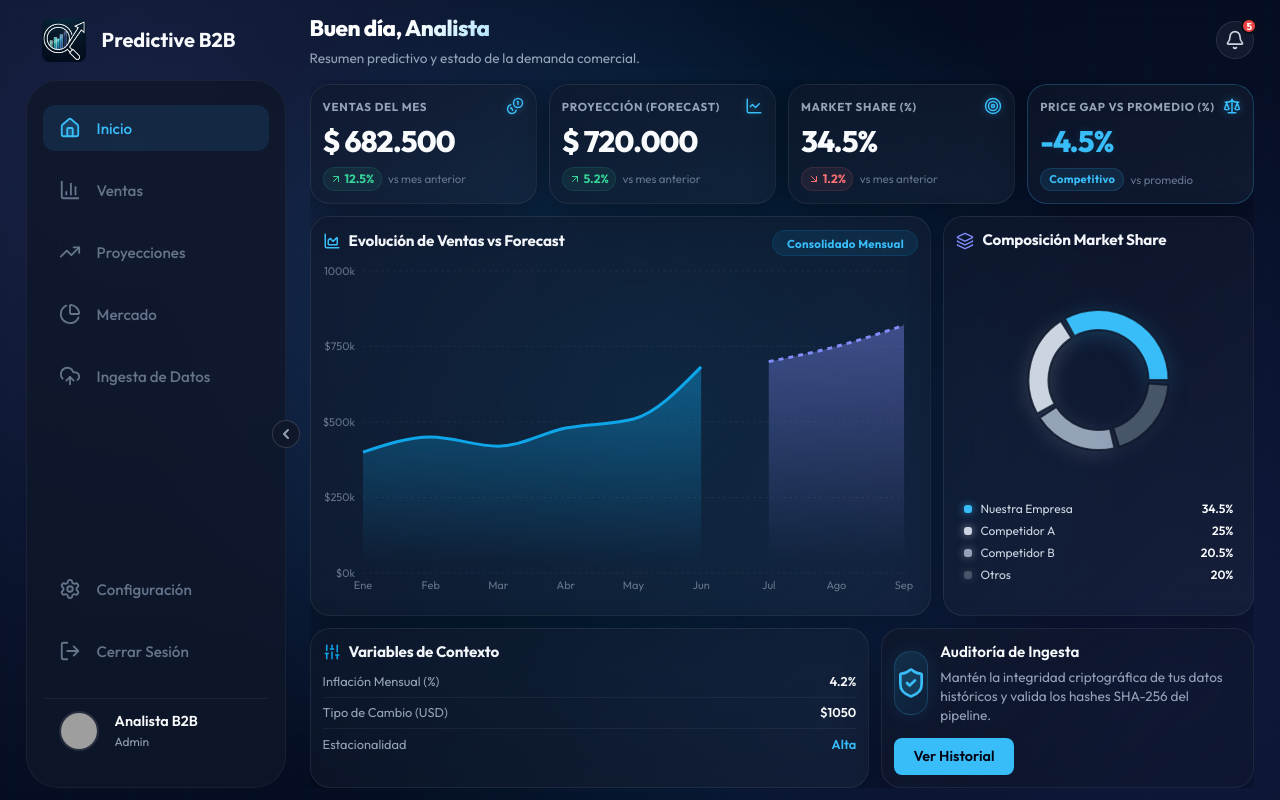
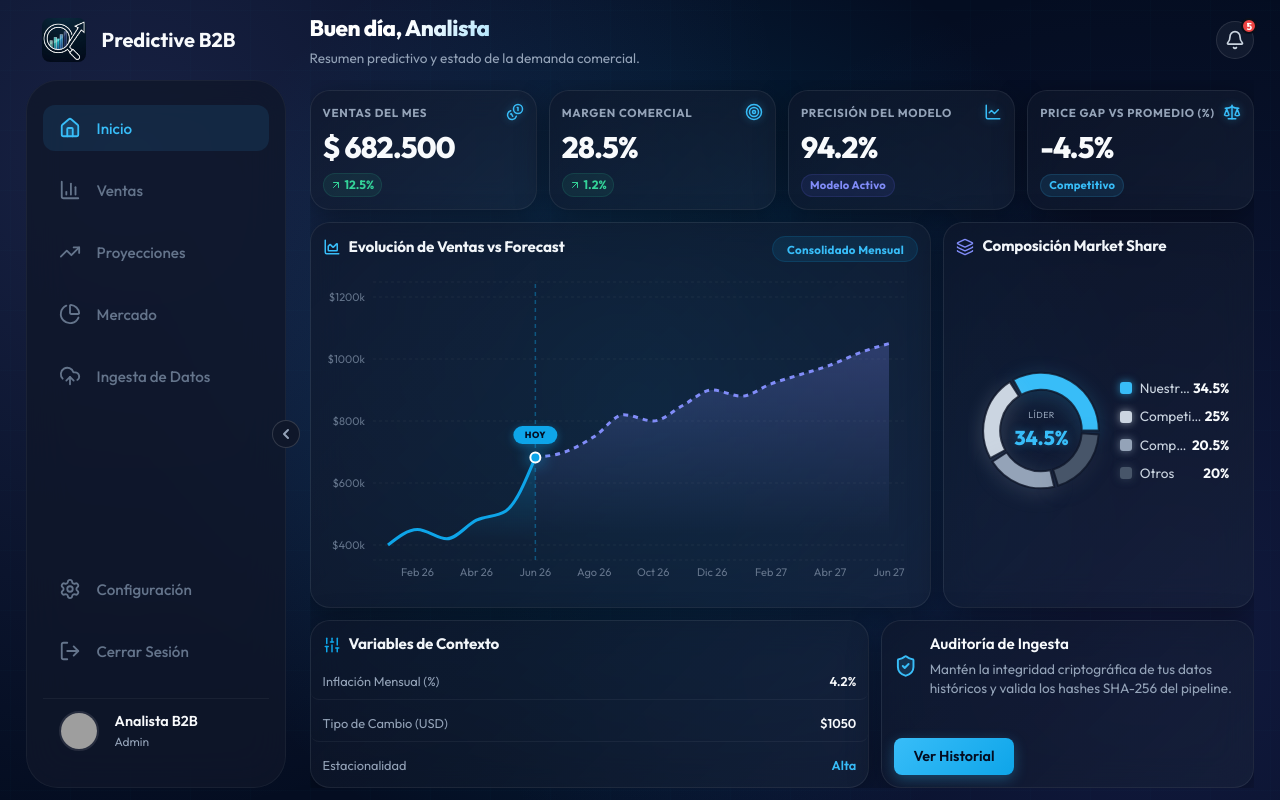
Before and after one commit to calde1104/tesis_front, a React (Vite) app: page /dashboard in a window 1280 px wide. Built offline with nearby package versions, Linux system fonts and the light colour scheme; grey boxes are pictures that could not be loaded.

Commit message:
Mejoras vista inicial parte 2

```diff
--- a/src/pages/Dashboard/Dashboard.css
+++ b/src/pages/Dashboard/Dashboard.css
@@ -317,7 +317,7 @@
   height: 100%;
   overflow-y: hidden;
   overflow-x: hidden;
-  padding-top: 4px;
+  padding-top: 10px;
 }
 
 .dashboard-grid::-webkit-scrollbar {
@@ -403,8 +403,8 @@
 
 .kpi-card:hover {
   transform: translateY(-4px);
-  border-color: rgba(56, 189, 248, 0.25);
-  box-shadow: 0 16px 40px 0 rgba(14, 165, 233, 0.08);
+  border-color: rgba(56, 189, 248, 0.45);
+  box-shadow: 0 12px 30px rgba(56, 189, 248, 0.18), 0 0 15px rgba(56, 189, 248, 0.1);
 }
 
 .kpi-header {
@@ -473,12 +473,13 @@
 }
 
 .highlight-card {
-  border-color: rgba(56, 189, 248, 0.25);
+  border-color: rgba(56, 189, 248, 0.35);
+  background: linear-gradient(135deg, rgba(15, 23, 42, 0.75) 0%, rgba(14, 165, 233, 0.08) 100%);
 }
 
 .highlight-card:hover {
-  border-color: rgba(56, 189, 248, 0.45);
-  box-shadow: 0 16px 40px 0 rgba(56, 189, 248, 0.08);
+  border-color: rgba(56, 189, 248, 0.65);
+  box-shadow: 0 12px 30px rgba(56, 189, 248, 0.22), 0 0 20px rgba(56, 189, 248, 0.15);
 }
 
 .highlight-card .kpi-value {
@@ -546,8 +547,8 @@
   display: grid;
   grid-template-columns: 1.2fr 0.8fr;
   gap: 0.75rem;
-  height: 20vh;
-  min-height: 120px;
+  height: auto;
+  min-height: 165px;
 }
 
 .context-list {
@@ -587,7 +588,6 @@
   display: flex;
   flex-direction: column;
   justify-content: space-between;
-  background: linear-gradient(135deg, rgba(15, 23, 42, 0.8), rgba(15, 23, 42, 0.4));
 }
 
 .security-content {
@@ -2167,3 +2167,40 @@
     grid-template-columns: 1fr;
   }
 }
+
+.context-item {
+  transition: all 0.3s cubic-bezier(0.4, 0, 0.2, 1);
+  padding: 0.5rem 0.75rem;
+  border-radius: 8px;
+  margin: 0 -0.75rem;
+}
+.context-item:hover {
+  background: rgba(255, 255, 255, 0.03);
+  padding-left: 1rem;
+  padding-right: 1rem;
+}
+
+.btn-primary {
+  background: linear-gradient(135deg, #38bdf8 0%, #0ea5e9 100%) !important;
+  color: #040d21 !important;
+  border: none !important;
+  box-shadow: 0 4px 14px rgba(56, 189, 248, 0.3) !important;
+  transition: all 0.3s cubic-bezier(0.4, 0, 0.2, 1) !important;
+}
+.btn-primary:hover:not(:disabled) {
+  transform: translateY(-2px) !important;
+  box-shadow: 0 6px 20px rgba(56, 189, 248, 0.5) !important;
+  background: linear-gradient(135deg, #0ea5e9 0%, #0284c7 100%) !important;
+}
+.btn-primary:active:not(:disabled) {
+  transform: translateY(1px) !important;
+}
+
+.clickable-card {
+  cursor: pointer !important;
+}
+.clickable-card:hover {
+  transform: translateY(-6px) !important;
+  border-color: rgba(14, 165, 233, 0.45) !important;
+  box-shadow: 0 16px 45px 0 rgba(14, 165, 233, 0.18) !important;
+}
--- a/src/pages/Dashboard/views/InicioView.jsx
+++ b/src/pages/Dashboard/views/InicioView.jsx
@@ -4,27 +4,36 @@ import {
 } from 'lucide-react';
 import {
   AreaChart, Area, XAxis, YAxis, CartesianGrid, Tooltip, ResponsiveContainer,
-  PieChart as RechartsPie, Pie, Cell
+  PieChart as RechartsPie, Pie, Cell, ReferenceLine, ReferenceDot
 } from 'recharts';
 
 const CustomTooltip = ({ active, payload, label }) => {
   if (active && payload && payload.length) {
+    const filteredPayload = payload.filter((pld) => {
+      if (pld.dataKey === 'forecast' && pld.payload.historical !== null && pld.payload.historical !== undefined) {
+        return false;
+      }
+      return true;
+    });
+
+    if (filteredPayload.length === 0) return null;
+
     return (
       <div className="custom-chart-tooltip" style={{
         background: 'rgba(11, 15, 25, 0.85)',
         backdropFilter: 'blur(16px)',
-        border: '1px solid rgba(255, 255, 255, 0.08)',
+        border: '1px solid rgba(14, 165, 233, 0.25)',
         padding: '0.75rem 1rem',
         borderRadius: '12px',
-        boxShadow: '0 10px 30px rgba(0, 0, 0, 0.5)',
+        boxShadow: '0 10px 30px rgba(0, 0, 0, 0.5), 0 0 15px rgba(14, 165, 233, 0.1)',
         textAlign: 'left'
       }}>
         <p style={{ margin: 0, fontWeight: '700', fontSize: '0.75rem', color: '#64748b', marginBottom: '0.4rem', textTransform: 'uppercase', letterSpacing: '0.05em' }}>{label}</p>
-        {payload.map((pld) => (
+        {filteredPayload.map((pld) => (
           <div key={pld.name} style={{ display: 'flex', alignItems: 'center', gap: '0.5rem', fontSize: '0.8rem', marginTop: '0.25rem' }}>
             <span style={{ display: 'inline-block', width: '8px', height: '8px', borderRadius: '50%', background: pld.color }}></span>
-            <span style={{ color: '#94a3b8' }}>{pld.name}:</span>
-            <span style={{ fontWeight: '700', color: '#f8fafc' }}>
+            <span style={{ color: '#cbd5e1', fontWeight: '500' }}>{pld.name}:</span>
+            <span style={{ fontWeight: '700', color: '#f8fafc', marginLeft: 'auto' }}>
               {typeof pld.value === 'number' ? `$${pld.value.toLocaleString('es-AR')}` : pld.value}
             </span>
           </div>
@@ -42,16 +51,16 @@ const CustomPieTooltip = ({ active, payload }) => {
       <div className="custom-chart-tooltip" style={{
         background: 'rgba(11, 15, 25, 0.85)',
         backdropFilter: 'blur(16px)',
-        border: '1px solid rgba(255, 255, 255, 0.08)',
+        border: `1px solid ${data.payload.fill || 'rgba(255, 255, 255, 0.15)'}`,
         padding: '0.6rem 0.85rem',
         borderRadius: '12px',
-        boxShadow: '0 10px 30px rgba(0, 0, 0, 0.5)',
+        boxShadow: `0 10px 30px rgba(0, 0, 0, 0.5), 0 0 15px ${data.payload.fill}22`,
         fontSize: '0.8rem',
         textAlign: 'left'
       }}>
         <div style={{ display: 'flex', alignItems: 'center', gap: '0.5rem' }}>
           <span style={{ display: 'inline-block', width: '8px', height: '8px', borderRadius: '50%', background: data.payload.fill }}></span>
-          <span style={{ color: '#94a3b8' }}>{data.name}:</span>
+          <span style={{ color: '#cbd5e1', fontWeight: '500' }}>{data.name}:</span>
           <span style={{ fontWeight: '700', color: '#f8fafc' }}>{data.value}%</span>
         </div>
       </div>
@@ -60,13 +69,103 @@ const CustomPieTooltip = ({ active, payload }) => {
   return null;
 };
 
+const CustomTooltipCursor = (props) => {
+  let x = props.x;
+  let y = props.y;
+  let height = props.height || 0;
+
+  if (x === undefined && props.points && props.points.length > 0) {
+    x = props.points[0].x;
+  }
+  if (y === undefined && props.points && props.points.length > 0) {
+    y = props.points[0].y;
+  }
+  if (height === 0 && props.points && props.points.length > 1) {
+    height = props.points[1].y - props.points[0].y;
+  }
+
+  if (x === undefined) x = props.x1;
+  if (y === undefined) y = props.y1;
+  if (height === 0 && props.y2 !== undefined && props.y1 !== undefined) {
+    height = props.y2 - props.y1;
+  }
+
+  if (x === undefined || y === undefined) return null;
+
+  return (
+    <line
+      x1={x}
+      y1={y + 25}
+      x2={x}
+      y2={y + height}
+      stroke="rgba(255, 255, 255, 0.15)"
+      strokeWidth={1}
+    />
+  );
+};
+
+const CustomReferenceLabel = (props) => {
+  const xVal = props.x !== undefined && typeof props.x === 'number' ? props.x : (props.viewBox ? props.viewBox.x : 0);
+  const yVal = props.y !== undefined && typeof props.y === 'number' ? props.y : (props.viewBox ? props.viewBox.y : 0);
+
+  if (!xVal) return null;
+
+  return (
+    <g>
+      <rect
+        x={xVal - 22}
+        y={yVal + 5}
+        width={44}
+        height={18}
+        rx={9}
+        fill="#0ea5e9"
+        style={{ filter: 'drop-shadow(0px 2px 4px rgba(14, 165, 233, 0.4))' }}
+      />
+      <text
+        x={xVal}
+        y={yVal + 17}
+        fill="#040d21"
+        fontSize="9"
+        fontWeight="800"
+        textAnchor="middle"
+        letterSpacing="0.05em"
+      >
+        HOY
+      </text>
+    </g>
+  );
+};
+
 const InicioView = ({ kpis, salesData, marketShare, contextVars, formatCurrency, setActiveTab }) => {
   if (!kpis || !contextVars) return null;
+
+  const processedSalesData = salesData.map((item, idx) => {
+    const isTransitionPoint = item.historical !== null &&
+                              (item.forecast === null || item.forecast === undefined) &&
+                              idx < salesData.length - 1 &&
+                              salesData[idx + 1].forecast !== null;
+    if (isTransitionPoint) {
+      return {
+        ...item,
+        forecast: item.historical
+      };
+    }
+    return item;
+  });
+
+  const transitionPoint = salesData.find((item, idx) =>
+    item.historical !== null &&
+    (item.forecast === null || item.forecast === undefined) &&
+    idx < salesData.length - 1 &&
+    salesData[idx + 1].forecast !== null
+  );
+  const transitionMonth = transitionPoint ? transitionPoint.month : 'Jun 26';
+  const transitionValue = transitionPoint ? transitionPoint.historical : 682500;
 
   return (
     <>
       <div className="kpi-cards">
-        <div className="card kpi-card">
+        <div className="card kpi-card clickable-card" onClick={() => setActiveTab('sales')}>
           <div className="kpi-header">
             <span className="kpi-label">{kpis.sales.label}</span>
             <Coins size={18} className="kpi-icon" />
@@ -79,45 +178,41 @@ const InicioView = ({ kpis, salesData, marketShare, contextVars, formatCurrency,
               {kpis.sales.trend >= 0 ? <ArrowUpRight size={12}/> : <ArrowDownRight size={12}/>}
               <span>{Math.abs(kpis.sales.trend)}%</span>
             </div>
-            <span>vs mes anterior</span>
           </div>
         </div>
 
-        <div className="card kpi-card">
+        <div className="card kpi-card clickable-card" onClick={() => setActiveTab('sales')}>
           <div className="kpi-header">
-            <span className="kpi-label">{kpis.projections.label}</span>
+            <span className="kpi-label">{kpis.margin.label}</span>
+            <Target size={18} className="kpi-icon" />
+          </div>
+          <div className="kpi-value">
+            {kpis.margin.value}%
+          </div>
+          <div className="kpi-footer">
+            <div className={`kpi-trend ${kpis.margin.trend >= 0 ? 'positive' : 'negative'}`}>
+              {kpis.margin.trend >= 0 ? <ArrowUpRight size={12}/> : <ArrowDownRight size={12}/>}
+              <span>{Math.abs(kpis.margin.trend)}%</span>
+            </div>
+          </div>
+        </div>
+
+        <div className="card kpi-card clickable-card" onClick={() => setActiveTab('settings')}>
+          <div className="kpi-header">
+            <span className="kpi-label">{kpis.accuracy.label}</span>
             <LineChart size={18} className="kpi-icon" />
           </div>
           <div className="kpi-value">
-            {formatCurrency(kpis.projections.value)}
+            {kpis.accuracy.value}%
           </div>
           <div className="kpi-footer">
-            <div className={`kpi-trend ${kpis.projections.trend >= 0 ? 'positive' : 'negative'}`}>
-              {kpis.projections.trend >= 0 ? <ArrowUpRight size={12}/> : <ArrowDownRight size={12}/>}
-              <span>{Math.abs(kpis.projections.trend)}%</span>
-            </div>
-            <span>vs mes anterior</span>
+            <span className="badge" style={{ background: 'rgba(99, 102, 241, 0.1)', color: '#818cf8', border: '1px solid rgba(99, 102, 241, 0.15)', padding: '0.15rem 0.5rem', borderRadius: '12px', fontSize: '0.7rem', fontWeight: '700' }}>
+              Modelo Activo
+            </span>
           </div>
         </div>
 
-        <div className="card kpi-card">
-          <div className="kpi-header">
-            <span className="kpi-label">{kpis.marketShare.label}</span>
-            <Target size={18} className="kpi-icon" />
-          </div>
-          <div className="kpi-value">
-            {kpis.marketShare.value}%
-          </div>
-          <div className="kpi-footer">
-            <div className={`kpi-trend ${kpis.marketShare.trend >= 0 ? 'positive' : 'negative'}`}>
-              {kpis.marketShare.trend >= 0 ? <ArrowUpRight size={12}/> : <ArrowDownRight size={12}/>}
-              <span>{Math.abs(kpis.marketShare.trend)}%</span>
-            </div>
-            <span>vs mes anterior</span>
-          </div>
-        </div>
-
-        <div className="card kpi-card highlight-card">
+        <div className="card kpi-card clickable-card" onClick={() => setActiveTab('market')}>
           <div className="kpi-header">
             <span className="kpi-label">{kpis.priceGap.label}</span>
             <Scale size={18} className="kpi-icon" />
@@ -129,13 +224,12 @@ const InicioView = ({ kpis, salesData, marketShare, contextVars, formatCurrency,
             <span className="badge" style={{ background: 'rgba(56, 189, 248, 0.1)', color: '#38bdf8', border: '1px solid rgba(56, 189, 248, 0.15)', padding: '0.15rem 0.5rem', borderRadius: '12px', fontSize: '0.7rem', fontWeight: '700' }}>
               Competitivo
             </span>
-            <span>vs promedio</span>
           </div>
         </div>
       </div>
 
       <div className="charts-row">
-        <div className="card chart-card large-chart">
+        <div className="card chart-card large-chart clickable-card" onClick={() => setActiveTab('forecast')}>
           <div className="card-header">
             <div style={{ display: 'flex', alignItems: 'center', gap: '0.5rem' }}>
               <LucideAreaChart size={18} className="icon-blue" />
@@ -147,44 +241,119 @@ const InicioView = ({ kpis, salesData, marketShare, contextVars, formatCurrency,
           </div>
           <div className="chart-container">
             <ResponsiveContainer width="100%" height="100%">
-              <AreaChart data={salesData} margin={{ top: 10, right: 15, left: -20, bottom: 0 }}>
+              <AreaChart data={processedSalesData} margin={{ top: 15, right: 15, left: -10, bottom: 5 }}>
                 <defs>
                   <linearGradient id="colorHistorical" x1="0" y1="0" x2="0" y2="1">
-                    <stop offset="5%" stopColor="#0ea5e9" stopOpacity={0.4}/>
+                    <stop offset="5%" stopColor="#0ea5e9" stopOpacity={0.25}/>
                     <stop offset="95%" stopColor="#0ea5e9" stopOpacity={0}/>
                   </linearGradient>
                   <linearGradient id="colorForecast" x1="0" y1="0" x2="0" y2="1">
-                    <stop offset="5%" stopColor="#818cf8" stopOpacity={0.4}/>
+                    <stop offset="5%" stopColor="#818cf8" stopOpacity={0.25}/>
                     <stop offset="95%" stopColor="#818cf8" stopOpacity={0}/>
                   </linearGradient>
                 </defs>
                 <CartesianGrid strokeDasharray="3 3" stroke="rgba(255,255,255,0.05)" vertical={false} />
-                <XAxis dataKey="month" stroke="#64748b" tick={{fill: '#64748b', fontSize: 11}} tickLine={false} axisLine={false} />
-                <YAxis stroke="#64748b" tick={{fill: '#64748b', fontSize: 11}} tickLine={false} axisLine={false} tickFormatter={(value) => `$${value/1000}k`} />
-                <Tooltip content={<CustomTooltip />} />
-                <Area type="monotone" dataKey="historical" stroke="#0ea5e9" strokeWidth={3} fillOpacity={1} fill="url(#colorHistorical)" name="Ventas Históricas" />
-                <Area type="monotone" dataKey="forecast" stroke="#818cf8" strokeWidth={3} strokeDasharray="5 5" fillOpacity={1} fill="url(#colorForecast)" name="Demanda Proyectada" />
+                <XAxis
+                  dataKey="month"
+                  stroke="#64748b"
+                  tick={{fill: '#64748b', fontSize: 11}}
+                  tickLine={false}
+                  axisLine={false}
+                  padding={{ left: 15, right: 15 }}
+                />
+                <YAxis
+                  stroke="#64748b"
+                  tick={{fill: '#64748b', fontSize: 11}}
+                  tickLine={false}
+                  axisLine={false}
+                  tickFormatter={(value) => `$${value/1000}k`}
+                  domain={['auto', 'auto']}
+                  padding={{ top: 15, bottom: 15 }}
+                />
+                <Tooltip content={<CustomTooltip />} cursor={<CustomTooltipCursor />} />
+
+                {transitionMonth && (
+                  <ReferenceLine
+                    x={transitionMonth}
+                    stroke="rgba(14, 165, 233, 0.4)"
+                    strokeWidth={1.5}
+                    strokeDasharray="4 4"
+                    isFront={false}
+                  />
+                )}
+
+                {transitionMonth && (
+                  <ReferenceLine
+                    x={transitionMonth}
+                    stroke="none"
+                    label={<CustomReferenceLabel />}
+                    isFront={true}
+                  />
+                )}
+
+                {transitionMonth && transitionValue && (
+                  <ReferenceDot
+                    x={transitionMonth}
+                    y={transitionValue}
+                    r={5}
+                    fill="#0ea5e9"
+                    stroke="#ffffff"
+                    strokeWidth={2}
+                    style={{ filter: 'drop-shadow(0px 0px 8px rgba(14, 165, 233, 0.9))' }}
+                    isFront={true}
+                  />
+                )}
+
+                <Area type="monotone" dataKey="historical" stroke="#0ea5e9" strokeWidth={3} fillOpacity={1} fill="url(#colorHistorical)" name="Ventas Históricas" activeDot={{ r: 6, stroke: '#0ea5e9', strokeWidth: 2, fill: '#040d21' }} connectNulls={true} />
+
+                <Area
+                  type="monotone"
+                  dataKey="forecast"
+                  stroke="#818cf8"
+                  strokeWidth={3}
+                  strokeDasharray="5 5"
+                  fillOpacity={1}
+                  fill="url(#colorForecast)"
+                  name="Demanda Proyectada"
+                  connectNulls={true}
+                  activeDot={(props) => {
+                    if (props && props.payload && props.payload.month === transitionMonth) {
+                      return null;
+                    }
+                    return (
+                      <circle
+                        cx={props.cx}
+                        cy={props.cy}
+                        r={6}
+                        fill="#040d21"
+                        stroke="#818cf8"
+                        strokeWidth={2}
+                      />
+                    );
+                  }}
+                />
               </AreaChart>
             </ResponsiveContainer>
           </div>
         </div>
 
-        <div className="card chart-card side-chart">
+        <div className="card chart-card side-chart clickable-card" onClick={() => setActiveTab('market')}>
           <div className="card-header">
             <div style={{ display: 'flex', alignItems: 'center', gap: '0.5rem' }}>
               <Layers size={18} className="icon-purple" />
               <h3>Composición Market Share</h3>
             </div>
           </div>
-          <div className="chart-container pie-container">
-            <ResponsiveContainer width="100%" height="70%">
+          <div className="chart-container pie-container" style={{ display: 'flex', flexDirection: 'row', alignItems: 'center', justifyContent: 'space-between', height: '80%', padding: '0 0.75rem', position: 'relative' }}>
+            <div style={{ width: '56%', height: '100%', position: 'relative' }}>
+              <ResponsiveContainer width="100%" height="100%">
                 <RechartsPie>
                   <Pie
                     data={marketShare}
                     cx="50%"
                     cy="50%"
-                  innerRadius={50}
-                  outerRadius={70}
+                    innerRadius="60%"
+                    outerRadius="85%"
                     paddingAngle={4}
                     dataKey="value"
                     stroke="rgba(15, 23, 42, 0.8)"
@@ -197,12 +366,33 @@ const InicioView = ({ kpis, salesData, marketShare, contextVars, formatCurrency,
                   <Tooltip content={<CustomPieTooltip />} />
                 </RechartsPie>
               </ResponsiveContainer>
-            <div className="chart-legend">
+
+              {marketShare && marketShare.length > 0 && (
+                (() => {
+                  const leader = marketShare.reduce((max, item) => item.value > max.value ? item : max, marketShare[0]);
+                  return (
+                    <div className="pie-center-label" style={{
+                      position: 'absolute',
+                      top: '50%',
+                      left: '50%',
+                      transform: 'translate(-50%, -50%)',
+                      textAlign: 'center',
+                      pointerEvents: 'none'
+                    }}>
+                      <span style={{ fontSize: '0.55rem', color: '#94a3b8', textTransform: 'uppercase', letterSpacing: '0.05em', display: 'block' }}>Líder</span>
+                      <span style={{ fontSize: '1.25rem', fontWeight: '800', color: leader.fill, display: 'block', marginTop: '2px', textShadow: `0 0 10px ${leader.fill}55` }}>{leader.value}%</span>
+                    </div>
+                  );
+                })()
+              )}
+            </div>
+
+            <div className="chart-legend" style={{ width: '42%', padding: 0, display: 'flex', flexDirection: 'column', gap: '0.5rem' }}>
               {marketShare.map((entry, index) => (
-                <div key={index} className="legend-item">
-                  <span className="legend-color" style={{backgroundColor: entry.fill, boxShadow: `0 0 8px ${entry.fill}aa`}}></span>
-                  <span className="legend-label">{entry.name}</span>
-                  <span className="legend-value">{entry.value}%</span>
+                <div key={index} className="legend-item" style={{ display: 'flex', alignItems: 'center', fontSize: '0.85rem' }}>
+                  <span className="legend-color" style={{backgroundColor: entry.fill, boxShadow: `0 0 8px ${entry.fill}aa`, width: '12px', height: '12px', borderRadius: '3px', marginRight: '0.5rem', flexShrink: 0}}></span>
+                  <span className="legend-label" style={{ color: '#cbd5e1', whiteSpace: 'nowrap', overflow: 'hidden', textOverflow: 'ellipsis' }}>{entry.name}</span>
+                  <span className="legend-value" style={{ fontWeight: '700', color: '#f8fafc', marginLeft: 'auto' }}>{entry.value}%</span>
                 </div>
               ))}
             </div>
@@ -236,20 +426,7 @@ const InicioView = ({ kpis, salesData, marketShare, contextVars, formatCurrency,
 
         <div className="card security-card">
           <div className="security-content">
-            <div className="security-icon-wrapper" style={{
-              background: 'linear-gradient(135deg, rgba(56, 189, 248, 0.15) 0%, rgba(14, 165, 233, 0.05) 100%)',
-              border: '1px solid rgba(56, 189, 248, 0.2)',
-              borderRadius: '16px',
-              width: '64px',
-              height: '64px',
-              display: 'flex',
-              alignItems: 'center',
-              justifyContent: 'center',
-              color: '#38bdf8',
-              boxShadow: '0 0 20px rgba(56, 189, 248, 0.1)'
-            }}>
-              <ShieldCheck size={32} fill="currentColor" fillOpacity={0.15} />
-            </div>
+            <ShieldCheck size={44} style={{ color: '#38bdf8' }} fill="currentColor" fillOpacity={0.15} />
             <div>
               <h3>Auditoría de Ingesta</h3>
               <p style={{ color: '#94a3b8', fontSize: '0.85rem', margin: '0.25rem 0 0 0', lineHeight: '1.4' }}>
```
Also changed, not shown: src/pages/Dashboard/Dashboard.jsx (+7 -5 lines), src/services/dashboard.js (+20 -11 lines). Lines whose indentation alone changed are shown as unchanged.
